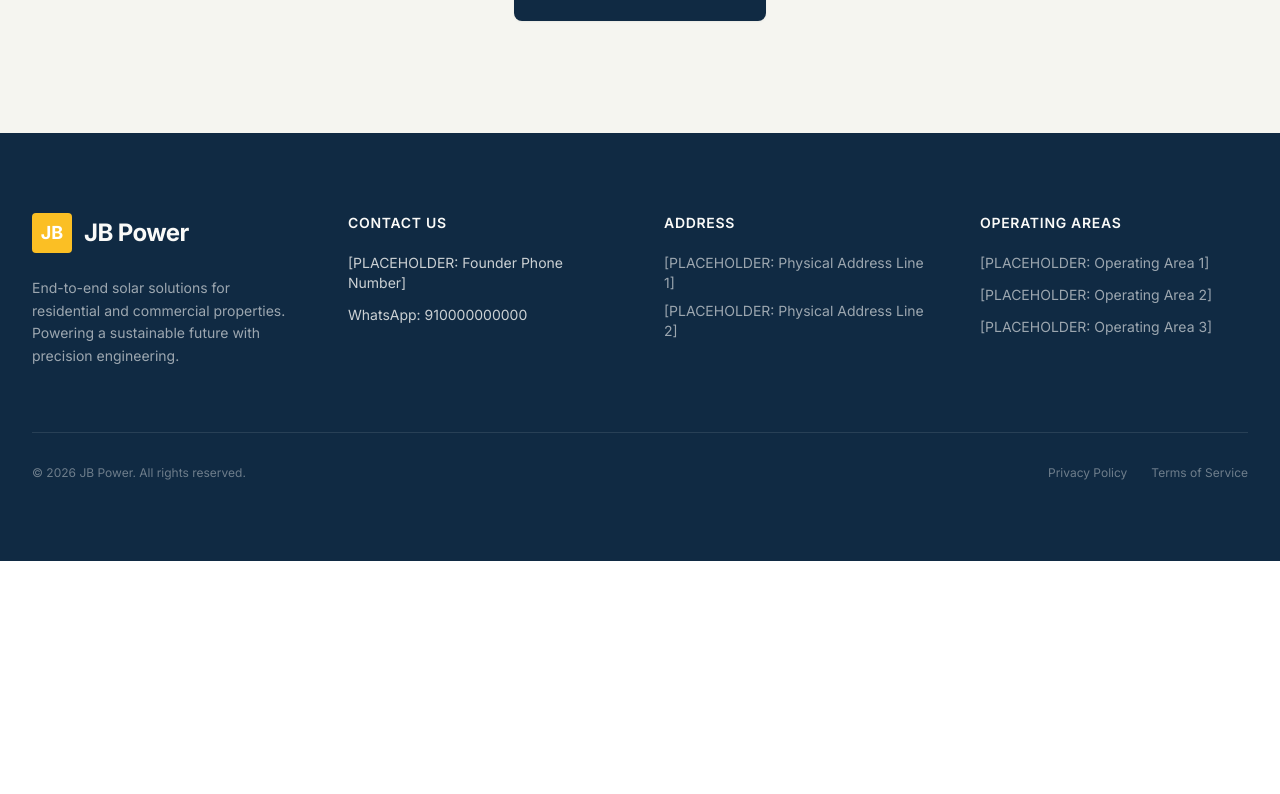
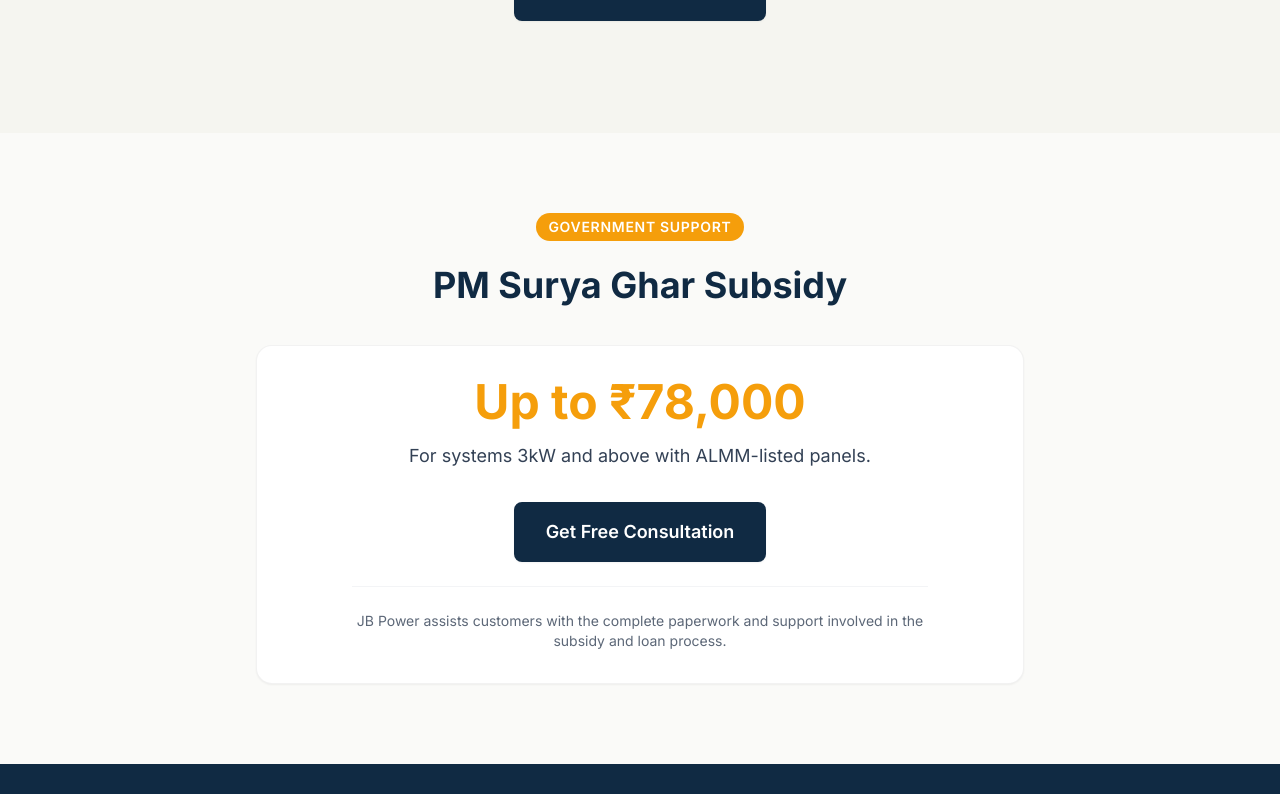
Before and after one commit to parthivqw/jb-power-frontend, a React (Vite) app: page / in a window 1280 px wide. Shown: the part 3866-4660 px from the top of the page. Before the commit the page ends 4427 px from the top, so only its background shows below. Built offline with nearby package versions, Linux system fonts and the light colour scheme.

Commit message:
feat(sections): implement subsidy section

```diff
--- a/src/App.tsx
+++ b/src/App.tsx
@@ -2,6 +2,7 @@ import Layout from './components/layout/Layout';
 import HeroSection from './components/sections/HeroSection';
 import TrustSection from './components/sections/TrustSection';
 import ServicesSection from './components/sections/ServicesSection';
+import SubsidySection from './components/sections/SubsidySection';
 import WhatsAppFab from './components/sections/WhatsAppFab';
 
 export default function App() {
@@ -10,6 +11,7 @@ export default function App() {
       <HeroSection />
       <TrustSection />
       <ServicesSection />
+      <SubsidySection />
       {/* Subsequent sections will be added here in future phases */}
 
       <WhatsAppFab />
--- a/src/components/sections/SubsidySection.tsx
+++ b/src/components/sections/SubsidySection.tsx
@@ -1,3 +1,41 @@
+import Card from '../ui/Card';
+import Badge from '../ui/Badge';
+import Button from '../ui/Button';
+import { SUBSIDY } from '../../constants/content';
+
 export default function SubsidySection() {
-  return <div>SubsidySection placeholder</div>;
+  return (
+    <section id="subsidy" className="py-20 bg-jb-white-warm">
+      <div className="max-w-7xl mx-auto px-4 sm:px-6 lg:px-8">
+        <div className="max-w-3xl mx-auto text-center">
+          <Badge variant="accent" className="mb-6 uppercase tracking-wider">
+            Government Support
+          </Badge>
+
+          <h2 className="text-3xl md:text-4xl font-bold text-jb-navy mb-6">
+            {SUBSIDY.title}
+          </h2>
+
+          <Card className="bg-white text-center mt-10">
+            <h3 className="text-4xl md:text-5xl font-bold text-jb-gold-deep mb-4">
+              {SUBSIDY.amount}
+            </h3>
+            <p className="text-lg text-jb-charcoal font-medium mb-8">
+              {SUBSIDY.eligibility}
+            </p>
+            <div className="flex justify-center mb-6">
+              <a href="#contact">
+                <Button size="lg" variant="primary">
+                  {SUBSIDY.cta}
+                </Button>
+              </a>
+            </div>
+            <p className="text-sm text-jb-charcoal/80 max-w-xl mx-auto border-t border-gray-100 pt-6">
+              {SUBSIDY.description}
+            </p>
+          </Card>
+        </div>
+      </div>
+    </section>
+  );
 }
--- a/src/components/ui/Badge.tsx
+++ b/src/components/ui/Badge.tsx
@@ -1,3 +1,23 @@
-export default function Badge() {
-  return <div>Badge placeholder</div>;
+import type { ReactNode } from 'react';
+
+interface BadgeProps {
+  children: ReactNode;
+  variant?: 'primary' | 'secondary' | 'accent';
+  className?: string;
 }
+
+export default function Badge({ children, variant = 'primary', className = '' }: BadgeProps) {
+  const baseStyles = 'inline-flex items-center px-3 py-1 rounded-full text-sm font-semibold';
+
+  const variants = {
+    primary: 'bg-jb-navy text-white',
+    secondary: 'bg-jb-sand text-jb-navy',
+    accent: 'bg-jb-gold-deep text-white',
+  };
+
+  return (
+    <span className={`${baseStyles} ${variants[variant]} ${className}`}>
+      {children}
+    </span>
+  );
+}
--- a/src/constants/content.ts
+++ b/src/constants/content.ts
@@ -86,6 +86,7 @@ export const SUBSIDY = {
   title: "PM Surya Ghar Subsidy",
   amount: "Up to ₹78,000",
   eligibility: "For systems 3kW and above with ALMM-listed panels.",
+  description: "JB Power assists customers with the complete paperwork and support involved in the subsidy and loan process.",
   cta: "Get Free Consultation"
 };
 
```
